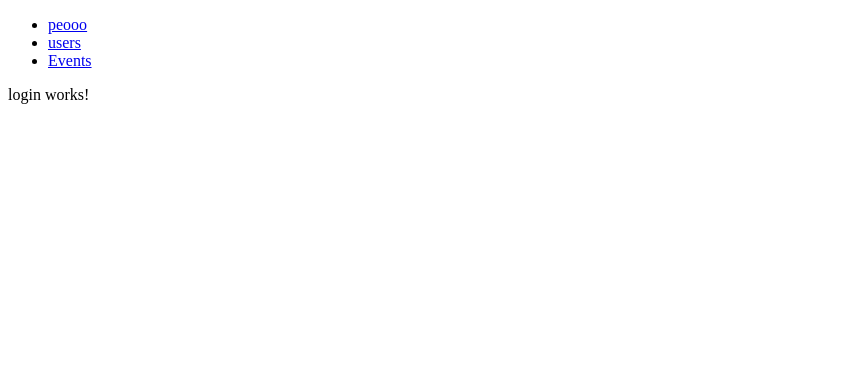
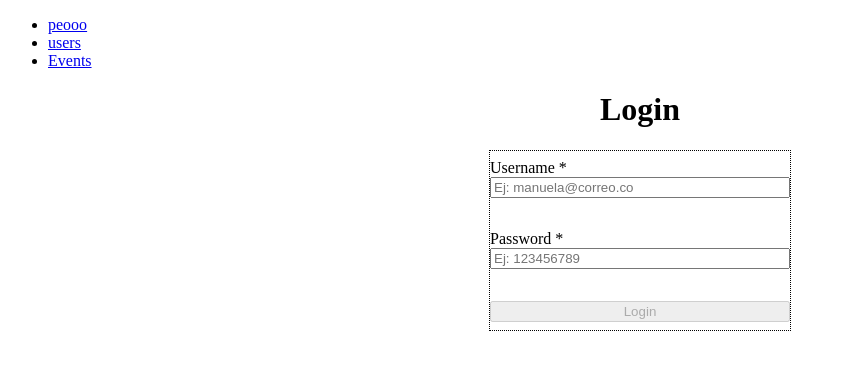
Before and after one commit to JuanLopez1212/infinity-records-frontend, an Angular app: page /login in a window 1280 px wide. Shown: the top 370 px of the page, without its empty margins (0-846 px from the left). Built offline with nearby package versions, Linux system fonts and the light colour scheme.

Commit message:
login.compontent: define formulario reactivo, validadno campos mostrabndo sus respectvios cambios de error

```diff
--- a/src/app/pages/public/login/login.html
+++ b/src/app/pages/public/login/login.html
@@ -1 +1,48 @@
-<p>login works!</p>
+<form
+    class="form form-login"
+    [formGroup]="formData"
+    (ngSubmit)="onsubmit()"
+>
+    <h1>Login</h1>
+
+    <div class="form-content">
+        <div class="field">
+            <label for="username">Username *</label>
+            <input type="text" placeholder="Ej: manuela@correo.co" id="username" formControlName="username">
+            <div class="error">
+                @if ( formData.get('username')?.invalid && (formData.get(
+                'username')?.dirty) || formData.get('username')?.touched ) {
+                    <!-- Validar las reglas para elcampo -->
+                    @if(formData.get('username')?.errors?.['required']) {
+                        <span>El username es obligatorio</span>
+                    }
+                    @if( formData.get('username')?.errors?.['email']) {
+                        <span>Formato de correo no valido</span>
+                    }
+                }
+            </div>
+        </div>
+        <div class="field">
+            <label for="password">Password *</label>
+            <input type="password" placeholder="Ej: 123456789" id="password" formControlName="password">
+            <div class="error">
+                @if ( formData.get('password')?.invalid && (formData.get(
+                'password')?.dirty) || formData.get('password')?.touched ) {
+                    <!-- Validar las reglas para elcampo -->
+                    @if(formData.get('password')?.errors?.['required']) {
+                        <span>la contraseña es obligatorio</span>
+                    }
+                    @if(formData.get('password')?.errors?.['minlength']) {
+                        <span>la contraseña debe tener al menos 6 caracteres</span>
+                    }
+                    @if(formData.get('password')?.errors?.['maxlength']) {
+                        <span>la contraseña debe tener maximo 12 caracteres</span>
+                    }
+                }
+            </div>
+        </div>
+        <div class="field">
+            <button type="submit" [disabled]="formData.invalid">Login</button>
+        </div>
+    </div>
+</form>
--- a/src/app/pages/public/login/login.ts
+++ b/src/app/pages/public/login/login.ts
@@ -1,11 +1,26 @@
 import { Component } from '@angular/core';
+import { FormControl, FormGroup, ReactiveFormsModule, Validators } from '@angular/forms';
 
 @Component({
   selector: 'app-login',
-  imports: [],
+  imports: [ReactiveFormsModule],
   templateUrl: './login.html',
   styleUrl: './login.css'
 })
 export class Login {
 
+  formData!: FormGroup
+
+  constructor(){
+    this.formData = new FormGroup ({
+      username: new FormControl('', [Validators.required, Validators.email]),
+      password: new FormControl('', [Validators.required, Validators.minLength(6),
+        Validators.maxLength(12)])
+    });
+    }
+    onsubmit () {
+      if(this.formData.valid){
+        console.log(this.formData.value)
+      }
+  }
 }
--- a/src/styles.css
+++ b/src/styles.css
@@ -1 +1,42 @@
-/* You can add global styles to this file, and also import other style files */
+/** CSS: Forms */
+.form h1 {
+    text-align: center;
+}
+
+.form-content {
+    border: 1px dotted;
+    width: 300px;
+    margin: 0 auto;
+    display: flex;
+    flex-direction: column;
+    justify-content: center;
+    align-items: start;
+}
+
+.form-errors {
+    border: 1px dotted;
+    width: 300px;
+    margin: 0 auto;
+    display: flex;
+    flex-direction: column;
+    justify-content: center;
+    align-items: start;
+
+    .title {
+        font-size: 1.2rem;
+    }
+}
+
+.field {
+    display: flex;
+    flex-direction: column;
+    margin: .5rem 0;
+    width: 100%;
+}
+
+.error {
+    font-size: 0.73rem;
+    height: 1rem;
+    color: red;
+    font-style: italic;
+}/* You can add global styles to this file, and also import other style files */
```
